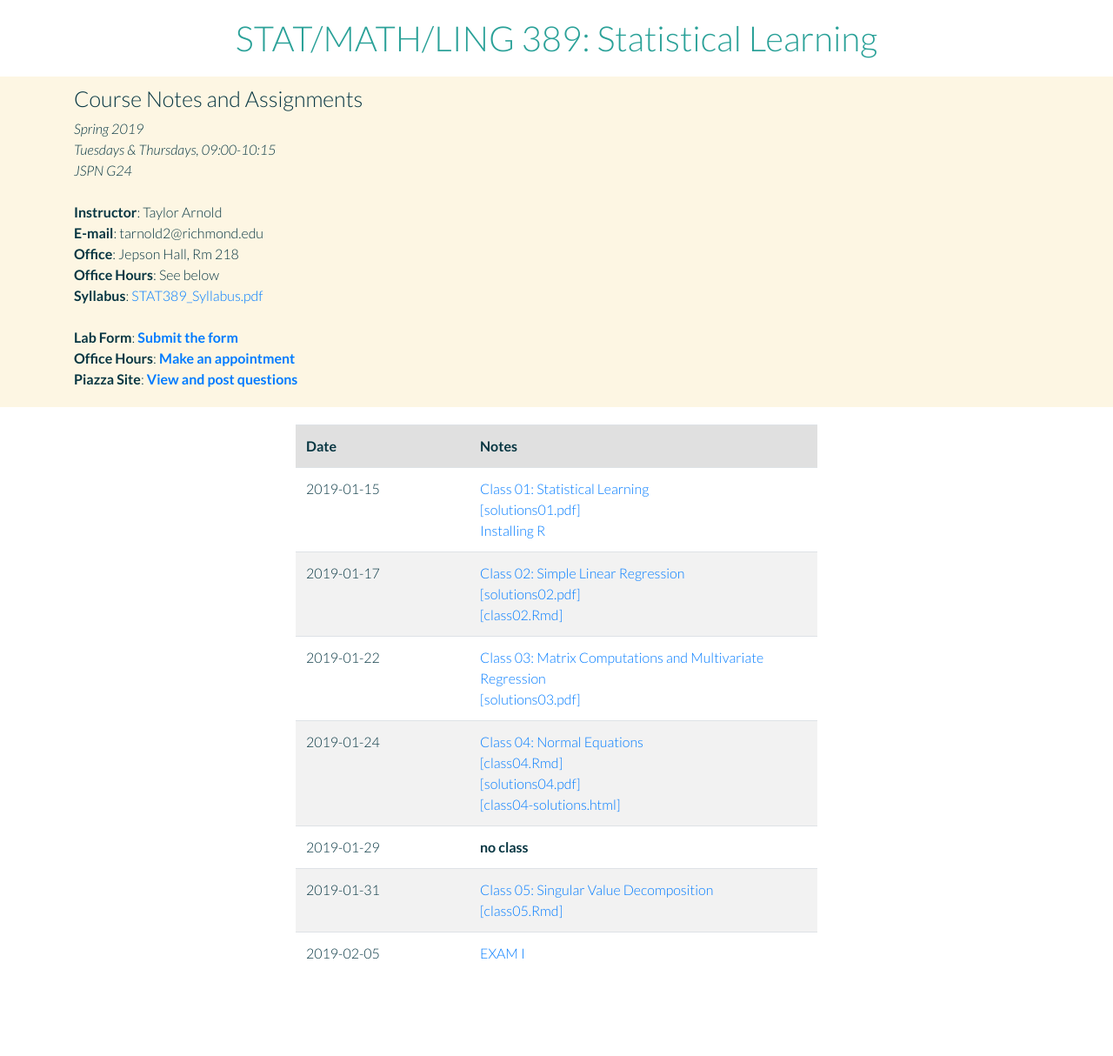
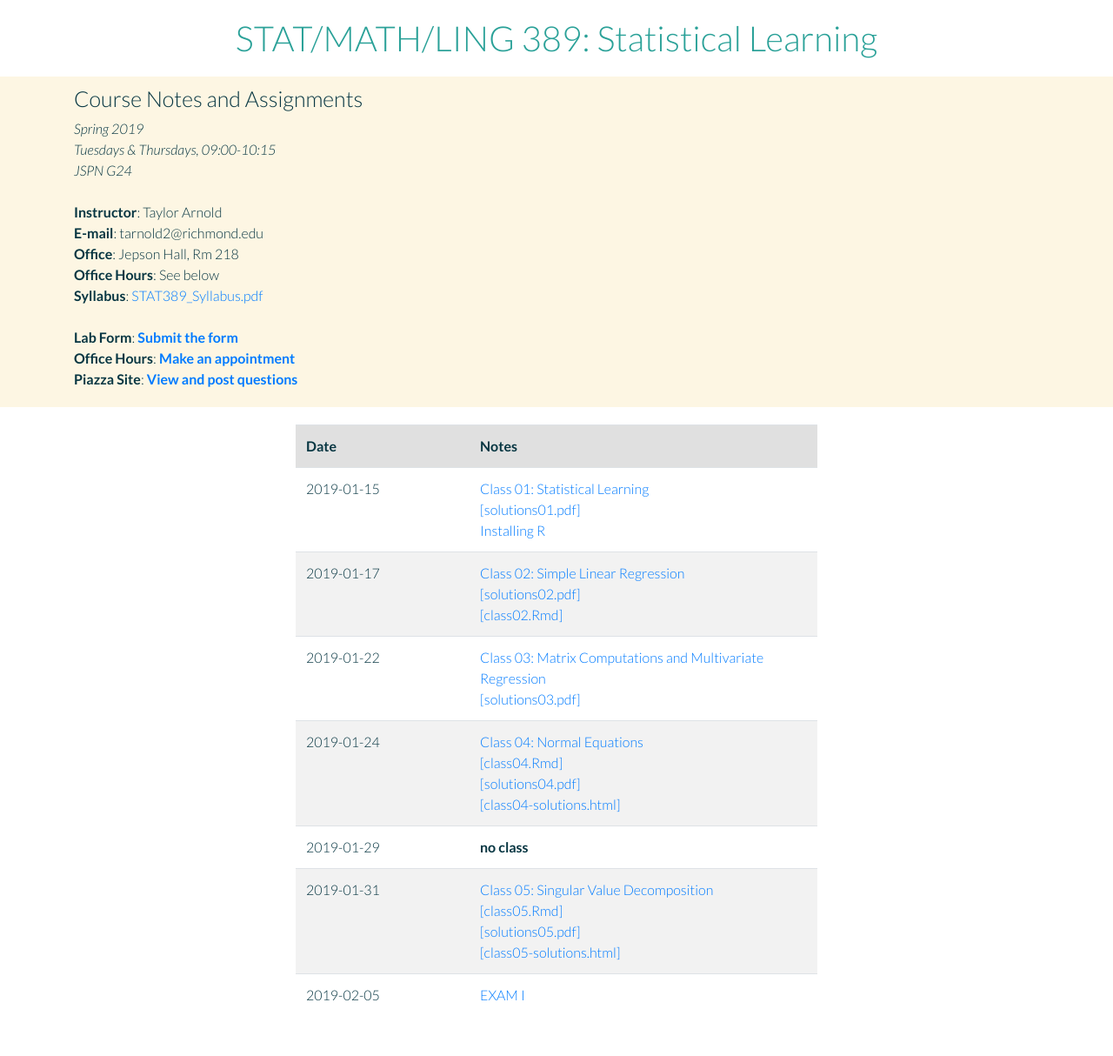
Before and after one commit to akgandhi/stat389-s19, a Jekyll site: the page index.html, which Jekyll copies as it is, in a window 1280 px wide. Shown: the whole page at 87% size. Built offline with Jekyll 4.4.1, drawn with Linux system fonts in a browser that asks for light colours; nearby versions of some CDN libraries; before the commit the page ends 1166 px from its top, so only the background shows below that.

Commit message:
post 5 solutions

```diff
--- a/index.html
+++ b/index.html
@@ -126,9 +126,9 @@ margin-right: auto;">
     <td>2019-01-31</td>
     <td><a href="assets/class/class05.pdf">Class 05: Singular Value Decomposition</a><br>
         <a href="https://raw.githubusercontent.com/statsmaths/stat389-s19/master/assets/class/class05.Rmd">[class05.Rmd]</a><br>
-<!--         <a href="assets/solutions/solutions05.pdf">[solutions05.pdf]</a><br>
+         <a href="assets/solutions/solutions05.pdf">[solutions05.pdf]</a><br>
         <a href="assets/class/class05-solutions.html">[class05-solutions.html]</a>
- -->    </td>
+    </td>
   </tr>
   <tr>
     <td>2019-02-05</td>
```
